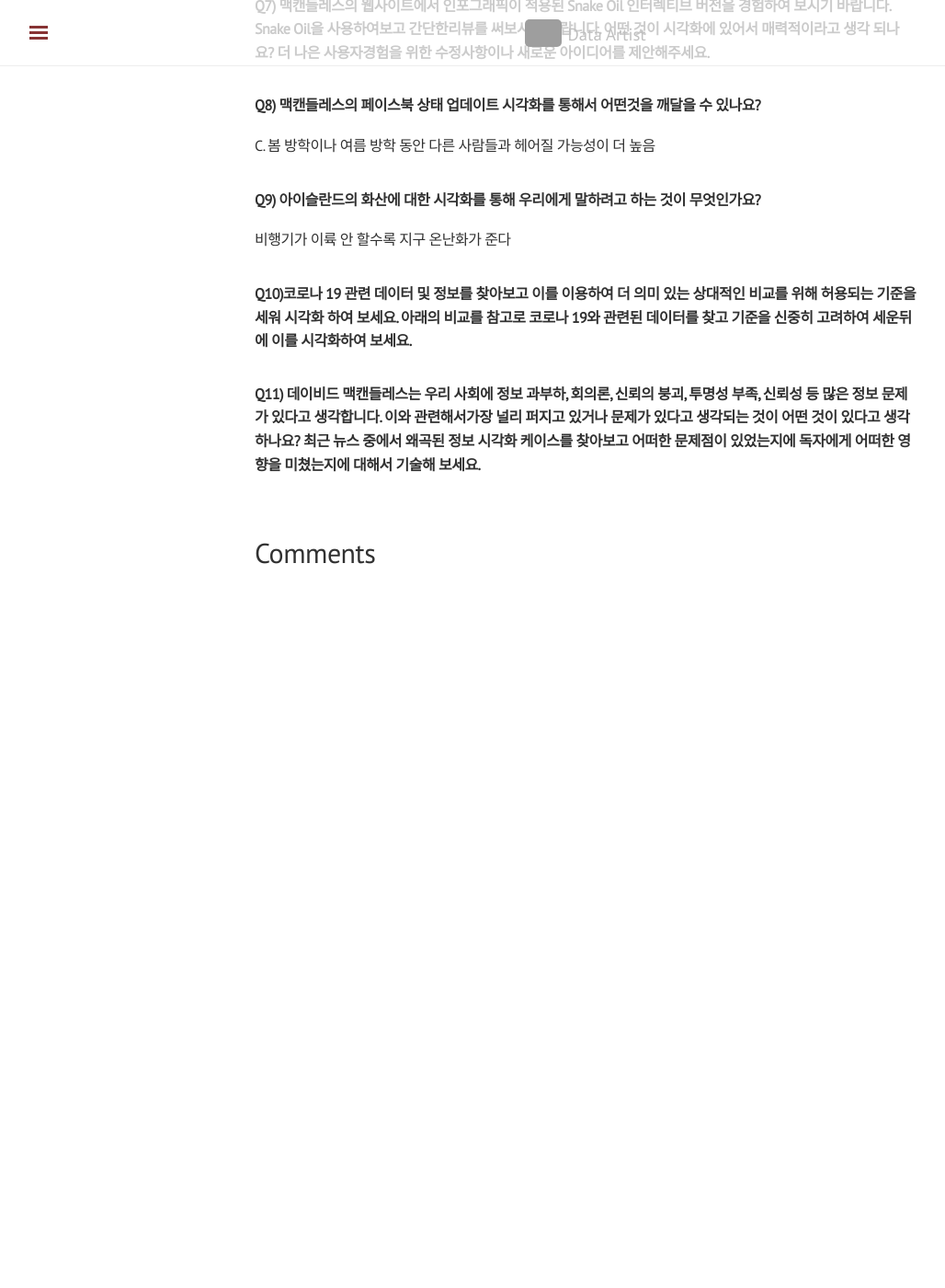
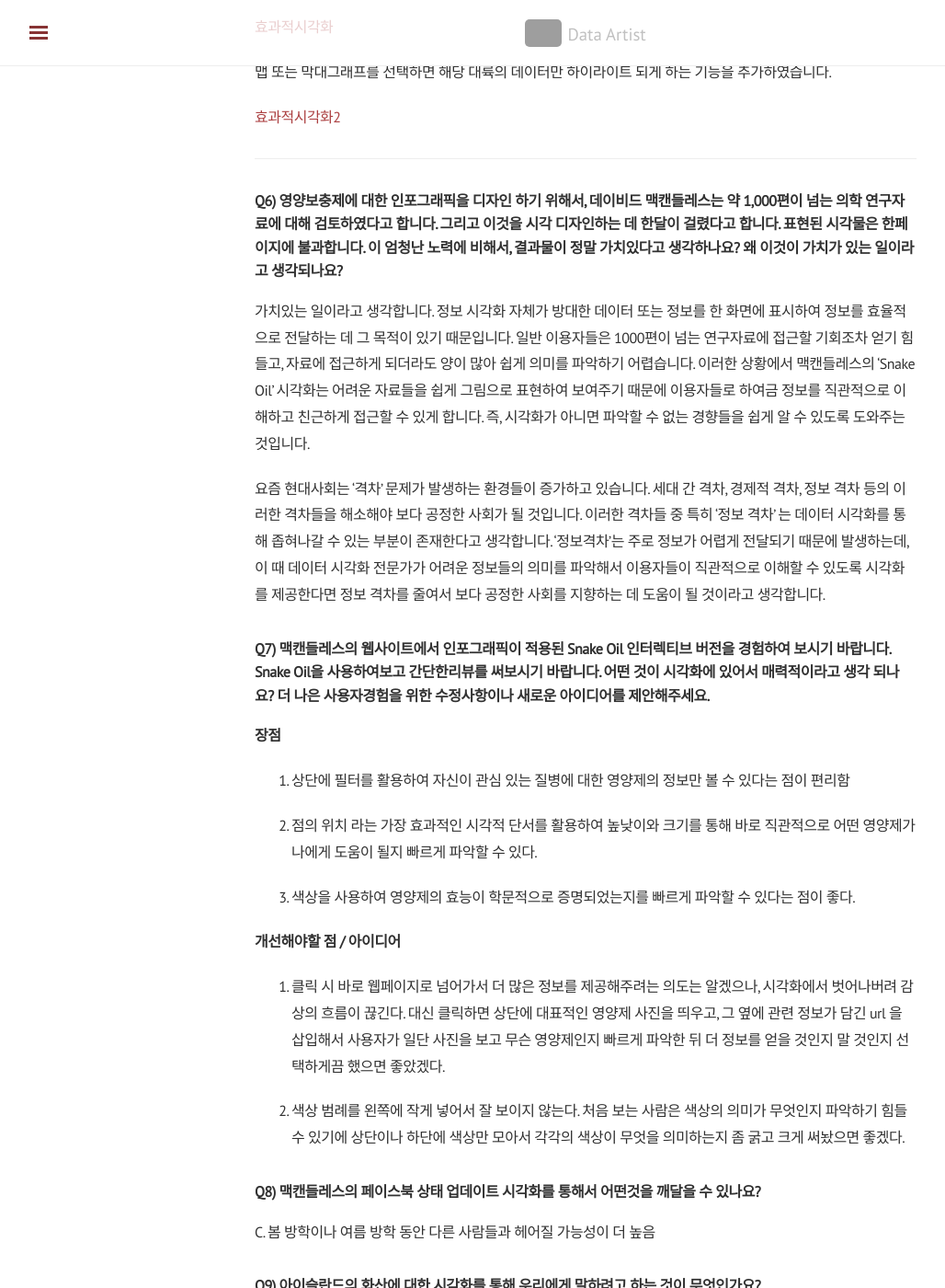
Before and after one commit to shanny924/shanny924.github.io, a Jekyll site: the page built from _posts/2020-03-17-dmc#1.md, in a window 1280 px wide and 1400 px high, scrolled down 4255 px. Shown: the whole window at 92% size, without its empty margins (3-1031 px from the left). Built offline with Jekyll 4.4.1, drawn with Linux system fonts in a browser that asks for light colours; nearby versions of some CDN libraries; comment, search, counter and statistics services are not loaded; before the commit the page ends 4885 px from its top, so only the background shows below that; some of the changed text lies outside the part shown; grey boxes are pictures that could not be loaded.

Commit message:
Update 2020-03-17-dmc#1.md

```diff
--- a/_posts/2020-03-17-dmc#1.md
+++ b/_posts/2020-03-17-dmc#1.md
@@ -92,14 +92,42 @@ D 는 **Pie Chart** 이며 **각도** 라는 시각적 단서를 사용했습니
 - - -
 #### 보다 효과적인 시각화 제시
 
+태블로를 활용하여 대륙별 인구를 나타내는 간단한 대시보드를 만들었습니다.
+
+막대 그래프를 활용하여 시각적 단서인 길이를 통해 보다 정확한 비교를 가능하도록 하였고, 텍스트 레이블과 축에 빌리언 단위의 인구수를 표시하여 한눈에 비교가 쉽도록 했습니다.
+
+또한 맵 뷰를 함께 이용하여 사용자로 하여금 막대그래프의 수치가 정확히 어느 지점을 말하는지 똑같은 색상을 따라가면서 확인할 수 있도록 했습니다.
+
+[효과적시각화](https://drive.google.com/uc?id=1_q3ADBbqGQXh420aVH3gjWFIofttCuos)
+
+맵 또는 막대그래프를 선택하면 해당 대륙의 데이터만 하이라이트 되게 하는 기능을 추가하였습니다.
+
+[효과적시각화2](https://drive.google.com/open?uc=1OfWXf00aOhr7vWmKal5eRXZCcGCGFV0k)
+
 - - -
 
 ### Q6) 영양보충제에 대한 인포그래픽을 디자인 하기 위해서, 데이비드 맥캔들레스는 약 1,000편이 넘는 의학 연구자료에 대해 검토하였다고 합니다. 그리고 이것을 시각 디자인하는 데 한달이 걸렸다고 합니다. 표현된 시각물은 한페이지에 불과합니다. 이 엄청난 노력에 비해서, 결과물이 정말 가치있다고 생각하나요? 왜 이것이 가치가 있는 일이라고 생각되나요?
 
+가치있는 일이라고 생각합니다. 정보 시각화 자체가 방대한 데이터 또는 정보를 한 화면에 표시하여 정보를 효율적으로 전달하는 데 그 목적이 있기 때문입니다. 일반 이용자들은 1000편이 넘는 연구자료에 접근할 기회조차 얻기 힘들고, 자료에 접근하게 되더라도 양이 많아 쉽게 의미를 파악하기 어렵습니다. 이러한 상황에서 맥캔들레스의 'Snake Oil' 시각화는 어려운 자료들을 쉽게 그림으로 표현하여 보여주기 때문에 이용자들로 하여금 정보를 직관적으로 이해하고 친근하게 접근할 수 있게 합니다.  즉, 시각화가 아니면 파악할 수 없는 경향들을 쉽게 알 수 있도록 도와주는 것입니다.
 
+요즘 현대사회는 '격차' 문제가 발생하는 환경들이 증가하고 있습니다. 세대 간 격차, 경제적 격차, 정보 격차 등의 이러한 격차들을 해소해야 보다 공정한 사회가 될 것입니다. 이러한 격차들 중 특히 '정보 격차' 는 데이터 시각화를 통해 좁혀나갈 수 있는 부분이 존재한다고 생각합니다. '정보격차'는 주로 정보가 어렵게 전달되기 때문에 발생하는데, 이 때 데이터 시각화 전문가가 어려운 정보들의 의미를 파악해서 이용자들이 직관적으로 이해할 수 있도록 시각화를 제공한다면 정보 격차를 줄여서 보다 공정한 사회를 지향하는 데 도움이 될 것이라고 생각합니다.
 
 ### Q7) 맥캔들레스의 웹사이트에서 인포그래픽이 적용된 Snake Oil 인터렉티브 버전을 경험하여 보시기 바랍니다. Snake Oil을 사용하여보고 간단한리뷰를 써보시기 바랍니다. 어떤 것이 시각화에 있어서 매력적이라고 생각 되나요? 더 나은 사용자경험을 위한 수정사항이나 새로운 아이디어를 제안해주세요.
 
+**장점**
+
+1. 상단에 필터를 활용하여 자신이 관심 있는 질병에 대한 영양제의 정보만 볼 수 있다는 점이 편리함
+
+2. 점의 위치 라는 가장 효과적인 시각적 단서를 활용하여 높낮이와 크기를 통해 바로 직관적으로 어떤 영양제가 나에게 도움이 될지 빠르게 파악할 수 있다.
+
+3. 색상을 사용하여 영양제의 효능이 학문적으로 증명되었는지를 빠르게 파악할 수 있다는 점이 좋다.
+
+**개선해야할 점 / 아이디어**
+
+1. 클릭 시 바로 웹페이지로 넘어가서 더 많은 정보를 제공해주려는 의도는 알겠으나, 시각화에서 벗어나버려 감상의 흐름이 끊긴다. 대신 클릭하면 상단에 대표적인 영양제 사진을 띄우고, 그 옆에 관련 정보가 담긴 url 을 삽입해서 사용자가 일단 사진을 보고 무슨 영양제인지 빠르게 파악한 뒤 더 정보를 얻을 것인지 말 것인지 선택하게끔 했으면 좋았겠다.
+
+
+2. 색상 범례를 왼쪽에 작게 넣어서 잘 보이지 않는다. 처음 보는 사람은 색상의 의미가 무엇인지 파악하기 힘들 수 있기에 상단이나 하단에 색상만 모아서 각각의 색상이 무엇을 의미하는지 좀 굵고 크게 써놨으면 좋겠다.
 
 
 ### Q8) 맥캔들레스의 페이스북 상태 업데이트 시각화를 통해서 어떤것을 깨달을 수 있나요?
@@ -111,9 +139,21 @@ C. 봄 방학이나 여름 방학 동안 다른 사람들과 헤어질 가능성
 비행기가 이륙 안 할수록 지구 온난화가 준다
 
 
-
 ### Q10)코로나 19 관련 데이터 및 정보를 찾아보고 이를 이용하여 더 의미 있는 상대적인 비교를 위해 허용되는 기준을 세워 시각화 하여 보세요. 아래의 비교를 참고로 코로나 19와 관련된 데이터를 찾고 기준을 신중히 고려하여 세운뒤에 이를 시각화하여 보세요.
 
 
 
+
 ### Q11) 데이비드 맥캔들레스는  우리 사회에 정보 과부하, 회의론, 신뢰의 붕괴, 투명성 부족, 신뢰성 등 많은 정보 문제가 있다고 생각합니다. 이와 관련해서가장 널리 퍼지고 있거나 문제가 있다고 생각되는 것이 어떤 것이 있다고 생각하나요? 최근 뉴스 중에서 왜곡된 정보 시각화 케이스를 찾아보고 어떠한 문제점이 있었는지에 독자에게 어떠한 영향을 미쳤는지에 대해서 기술해 보세요.
+
+
+[확진자](https://img.etoday.co.kr/pto_db/2020/03/600/20200309103401_1433878_650_900.jpg)
+
+
+최근 뉴스에서 가장 흔하게 볼 수 있는 지역별 확진자 수 맵입니다.
+이 시각화의 문제점은 대형 지역이 더 큰 시각적인 무게를 가진다는 것입니다.
+뉴스에서는 서울 확진자 130명, 경기 확진자 152명으로 비슷한 수치라는 것을 말하고 있습니다.
+하지만 서울이 매우 어둡고 작게 표현된 반면 면적이 크고 밝은 색상으로 표현된 경기도는 훨씬 큰 시각적 무게를 가집니다.
+
+이러한 시각화는 독자로 하여금 대구 경북, 경기도가 굉장한 위험 지역이구나 하고 인식하게 합니다.
+하지만 경기도와 서울, 충남, 부산도 확진자 수가 그렇게 큰 차이가 나지 않는다는 점을 고려했을때 **지역의 크기가 시각에 미치는 영향을 고려하지 못한 부족한 시각화라고 볼 수 있습니다.**
```
